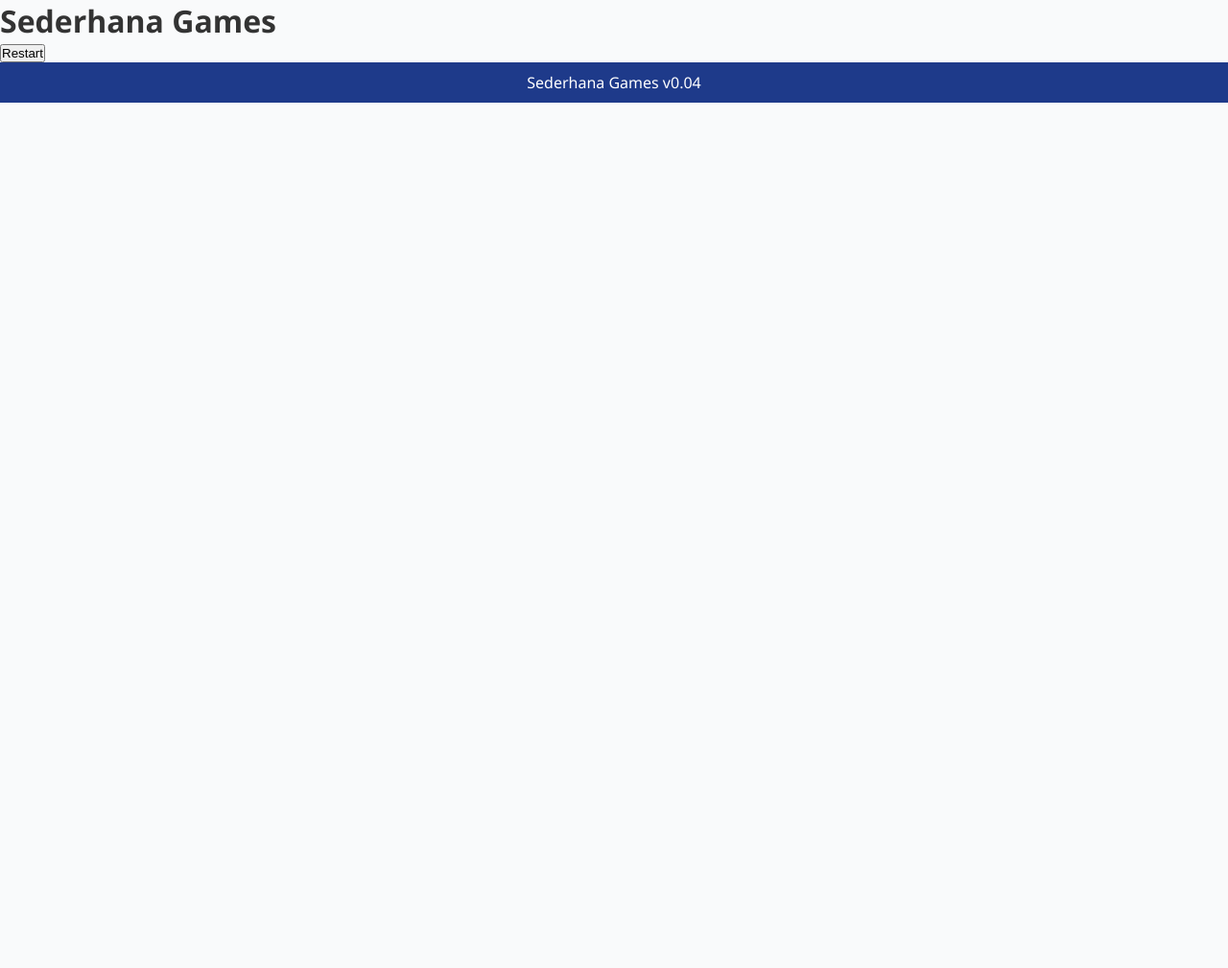
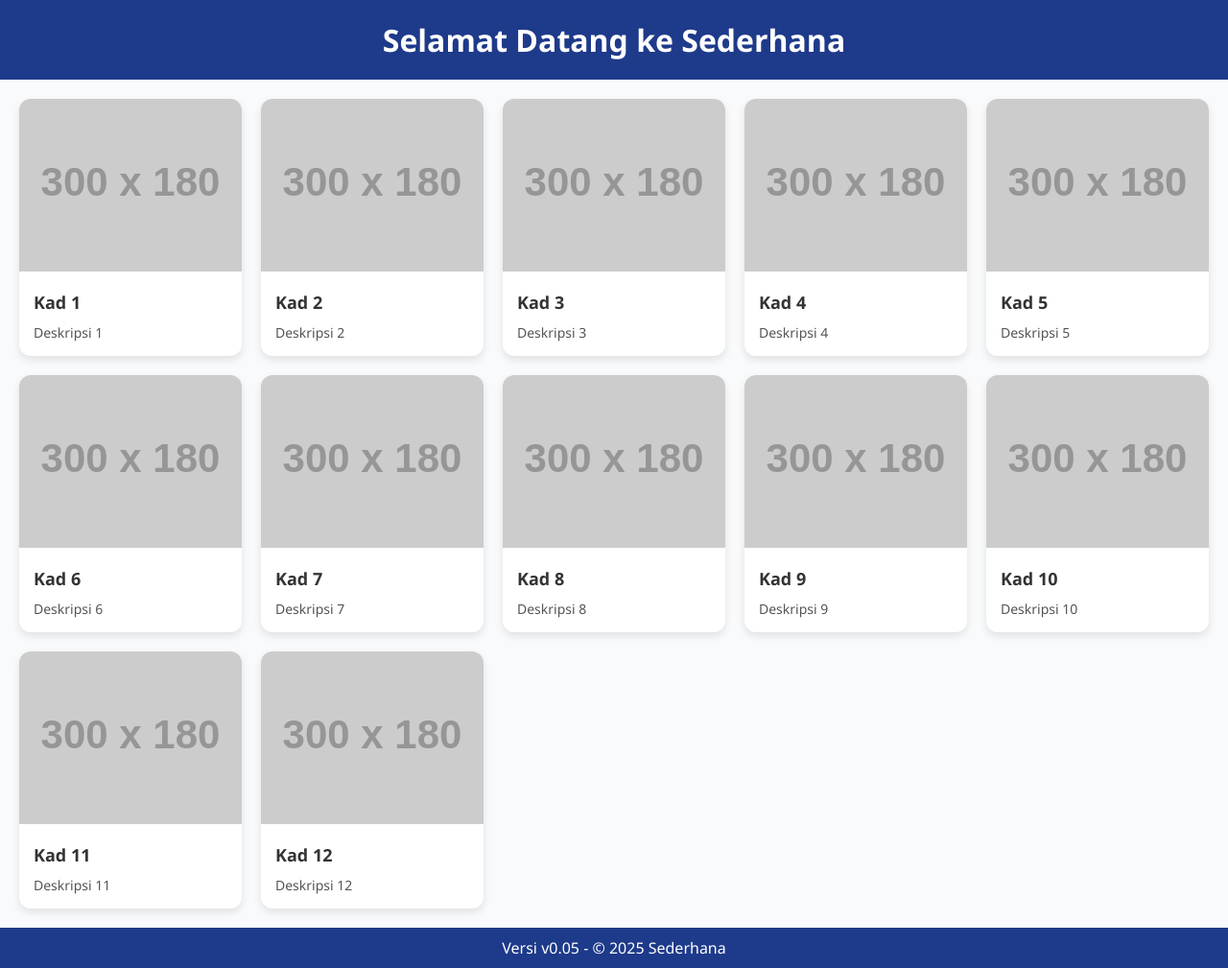
Before and after one commit to mohdsah/game-kartu-sederhana, a plain HTML site: page index.html in a window 1280 px wide. Shown: the whole page at 96% size. Before the commit the page ends 800 px from the top, so only its background shows below. Drawn offline with Linux system fonts and the light colour scheme; placeholder pictures from the web are drawn by us.

Commit message:
Update index.html

```diff
--- a/index.html
+++ b/index.html
@@ -1,26 +1,24 @@
 <!DOCTYPE html>
-<html lang="en">
+<html lang="ms">
 <head>
   <meta charset="UTF-8">
   <meta name="viewport" content="width=device-width, initial-scale=1">
-  <title>Sederhana Games v0.04</title>
+  <title>Sederhana</title>
   <link rel="stylesheet" href="style.css">
 </head>
 <body>
+  <header>
+    <h1>Selamat Datang ke Sederhana</h1>
+  </header>
 
-  <div class="container">
-    <h1>Sederhana Games</h1>
-
-    <div class="game-board" id="game-board">
-      <!-- Kartu akan muncul dari JavaScript -->
-    </div>
-
-    <div id="message"></div>
-    <button id="restart-btn">Restart</button>
-  </div>
+  <main>
+    <section class="card-container" id="cardContainer">
+      <!-- Cards akan muncul di sini -->
+    </section>
+  </main>
 
   <footer>
-    Sederhana Games v0.04
+    <p>Versi v0.05 - © 2025 Sederhana</p>
   </footer>
 
   <script src="script.js"></script>
```
